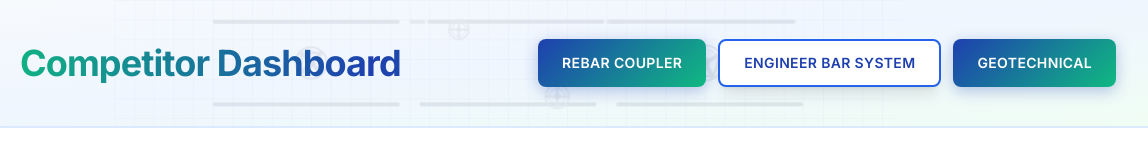
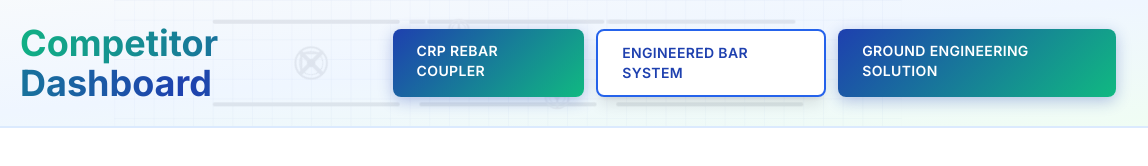
Before and after one commit to jumpbcc158/DextraBanner, a plain HTML site: page 02barSystemMain.html in a window 1280 px wide. Shown: the full height of the page, 132-1280 px from the left. Drawn offline with nearby package versions, Linux system fonts and the light colour scheme.

Commit message:
Update 02barSystemMain.html

```diff
--- a/02barSystemMain.html
+++ b/02barSystemMain.html
@@ -227,22 +227,30 @@
         <div class="flex items-center gap-6">
           <img src="https://hebbkx1anhila5yf.public.blob.vercel-storage.com/DEXTRA-main-logo-2048x2048-kd05noSS7p3UGALHMWShGnhmcf4DAJ.png" alt="Dextra Logo" class="w-24 h-24 object-contain logo-enhanced">
           <div>
-            <h1 class="text-3xl md:text-4xl font-bold shimmer-text tracking-tight text-shadow-lg">
-              Competitor Dashboard
-            </h1>
+            <a href="https://dextranet.sharepoint.com/sites/CompetitorsWatch/SitePages/Home.aspx"
+              target="_top"
+               class="text-3xl md:text-4xl font-bold text-slate-800 shimmer-text no-underline">
+                Competitor Dashboard
+            </a>
           </div>
         </div>
 
         <div class="flex gap-3">
-          <button class="enhanced-button text-white px-6 py-3 rounded-lg text-sm font-semibold uppercase tracking-wide">
-            REBAR COUPLER
-          </button>
-          <button class="bg-white text-blue-800 px-6 py-3 rounded-lg text-sm font-semibold uppercase tracking-wide border-2 border-blue-600 shadow-lg">
-            ENGINEER BAR SYSTEM
-          </button>
-          <button class="enhanced-button text-white px-6 py-3 rounded-lg text-sm font-semibold uppercase tracking-wide">
-            GEOTECHNICAL
-          </button>
+          <a href="https://dextranet.sharepoint.com/sites/CompetitorsWatch/SitePages/homeCoupler.aspx"
+          target="_top"
+          class="enhanced-button text-white px-6 py-3 rounded-lg text-sm font-semibold uppercase tracking-wide">
+            CRP REBAR COUPLER
+          </a>
+          <a href="https://dextranet.sharepoint.com/sites/CompetitorsWatch/SitePages/homeBarSys.aspx"
+          target="_top"
+          class="bg-white text-blue-800 px-6 py-3 rounded-lg text-sm font-semibold uppercase tracking-wide border-2 border-blue-600 shadow-lg">
+            ENGINEERED BAR SYSTEM
+          </a>
+          <a href="https://dextranet.sharepoint.com/sites/CompetitorsWatch/SitePages/homeGeoTech.aspx"
+          target="_top"
+          class="enhanced-button text-white px-6 py-3 rounded-lg text-sm font-semibold uppercase tracking-wide">
+            GROUND ENGINEERING SOLUTION
+        </a>
         </div>
       </div>
     </section>
```
